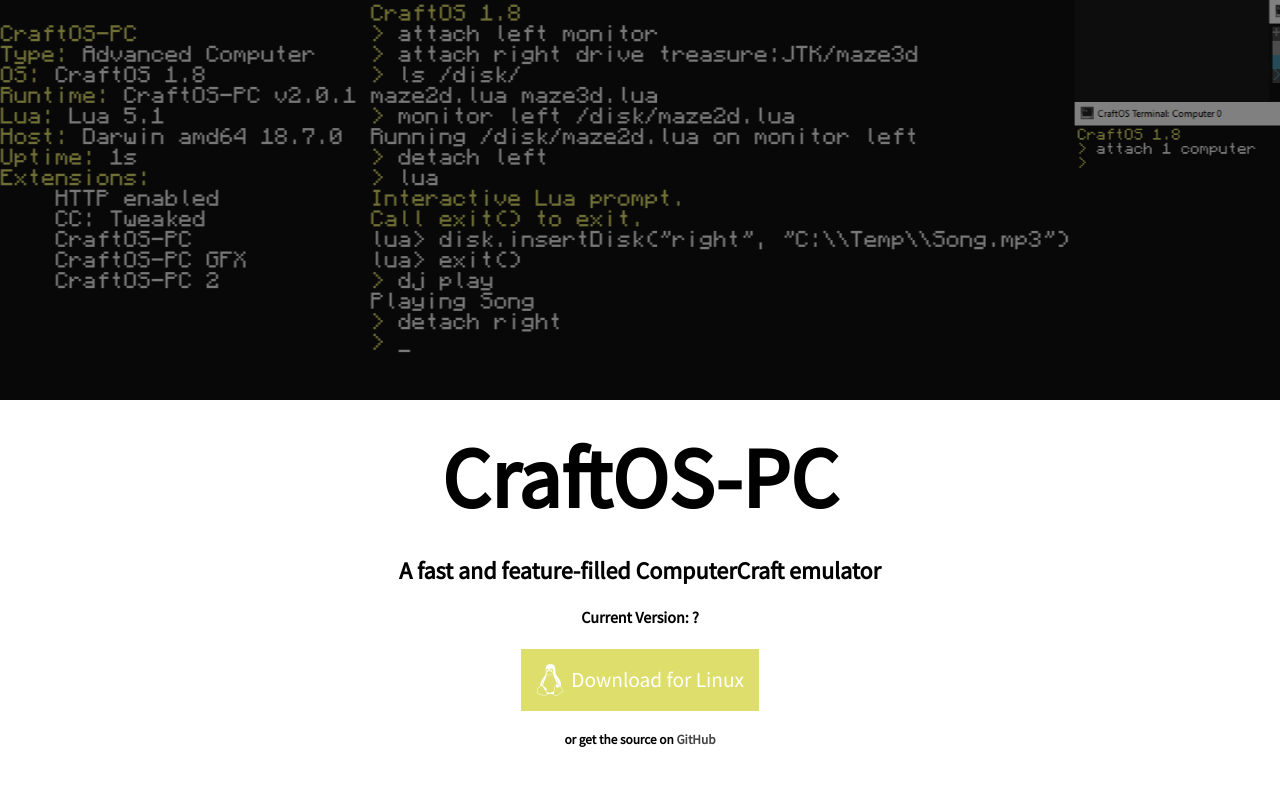
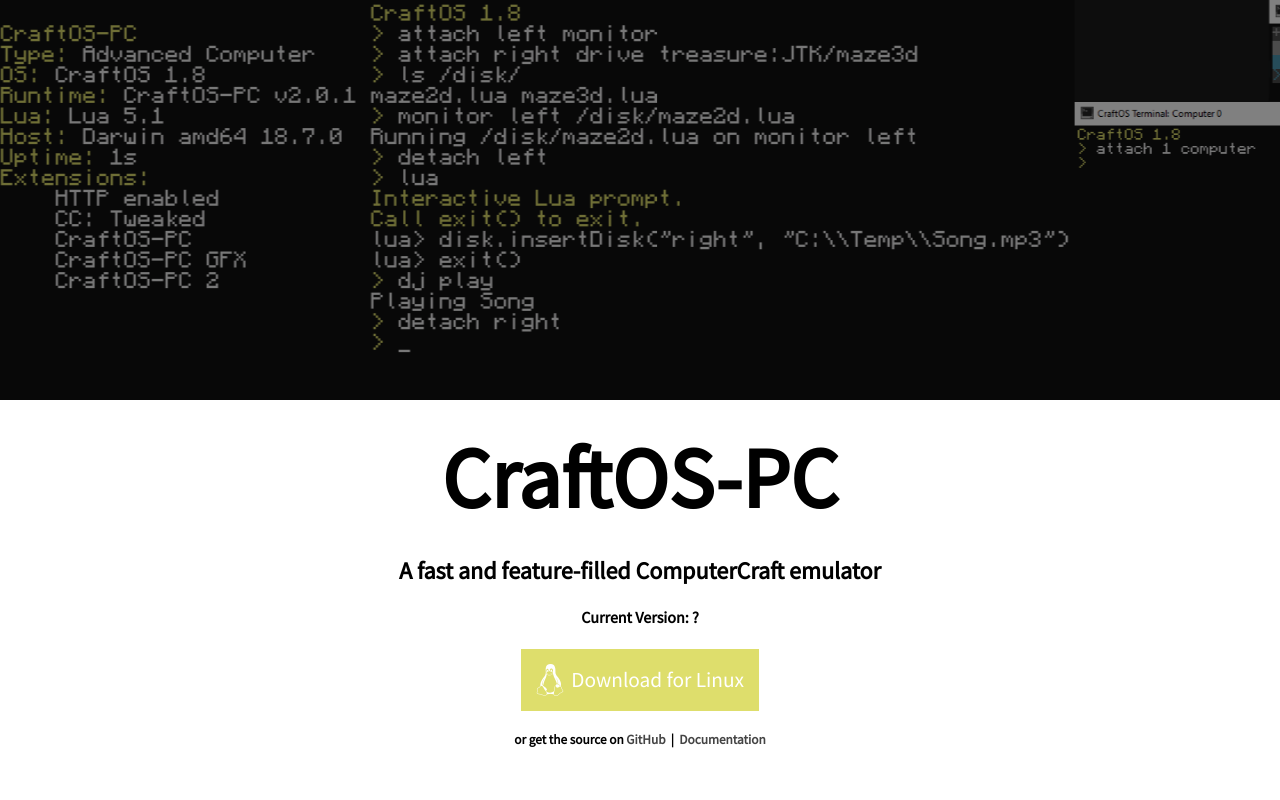
Before and after one commit to MCJack123/CraftOS-PC, a plain HTML site: page index.html in a window 1280 px wide. Shown: the top 800 px of the page. Drawn offline with Linux system fonts and the light colour scheme; no server answers.

Commit message:
Added docs link at top

```diff
--- a/index.html
+++ b/index.html
@@ -36,7 +36,7 @@
                                 <span class="download-text">&nbsp;Download for&nbsp;<span id="download-platform">?</span></span>
                             </div>
                         </a>
-                        <h5 id="download-source">or get the source on <a href="https://github.com/MCJack123/craftos2">GitHub</a></h5>
+                        <h5 id="download-source">or get the source on <a href="https://github.com/MCJack123/craftos2">GitHub</a>&nbsp;&nbsp;|&nbsp;&nbsp;<a href="docs/">Documentation</a></h5>
                     </div>
                 </div>
                 <div id="details-box">
```
